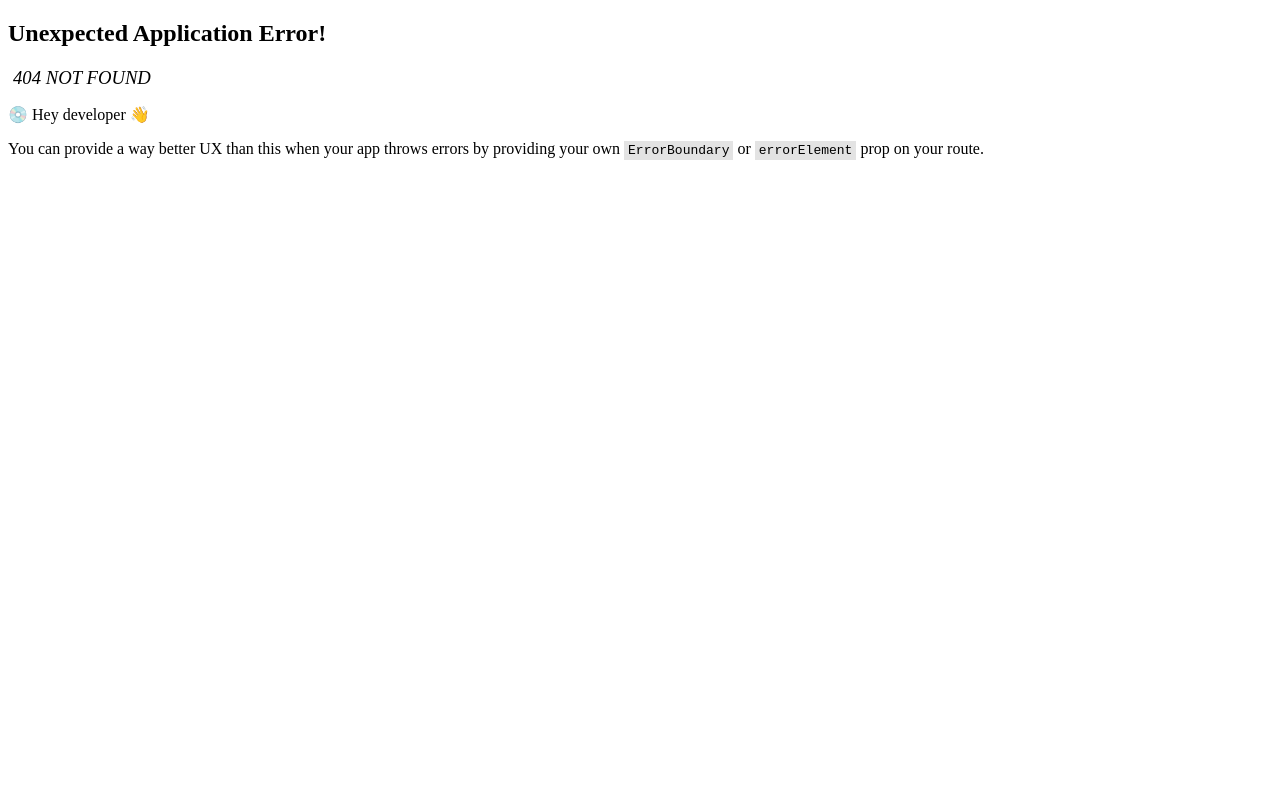
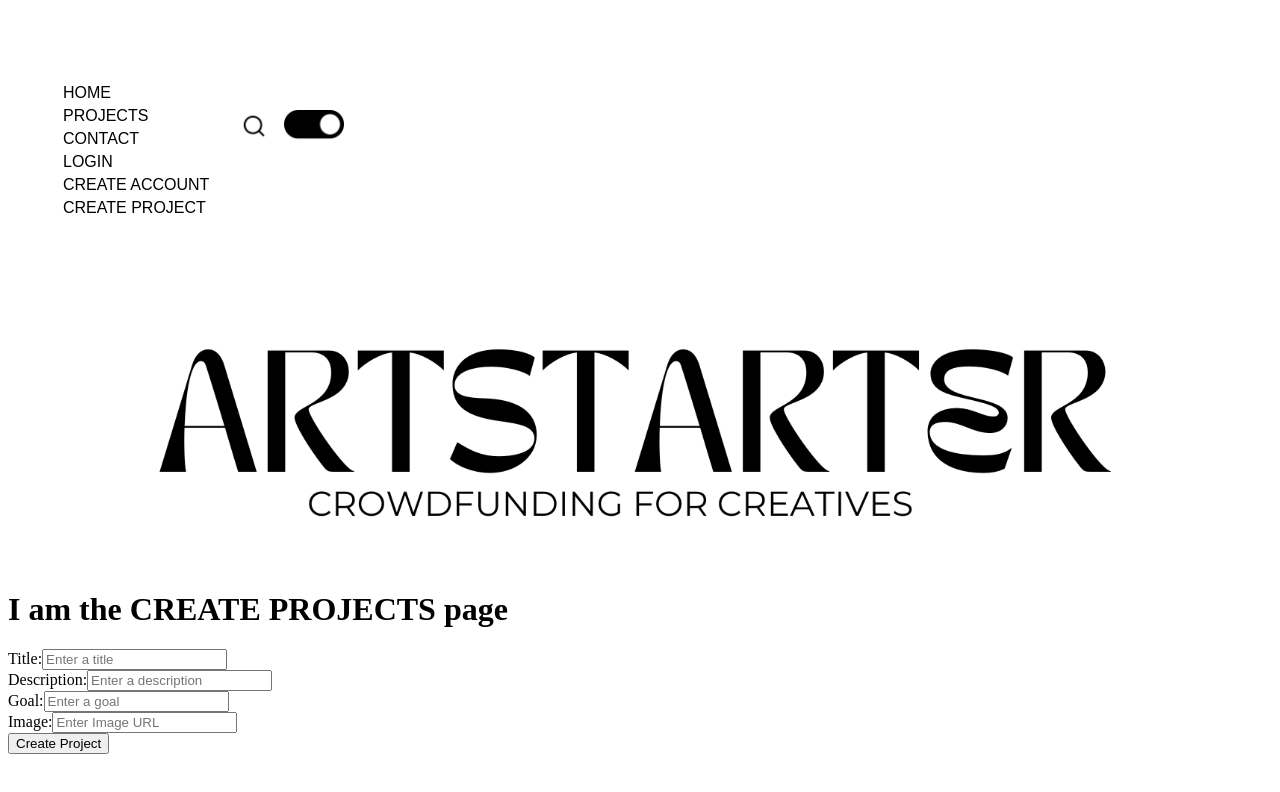
Before and after one commit to goyadev/crowdfunding-frontend, a React (Vite) app: page /create-project in a window 1280 px wide. Before the commit this address had no page. Shown: the top 792 px of the page. Built offline with nearby package versions, Linux system fonts and the light colour scheme.

Commit message:
login and create user working. Working on fixing create project. Currently getting a 401 error about not being auth

```diff
--- a/src/api/post-create-user.js
+++ b/src/api/post-create-user.js
@@ -1,38 +1,33 @@
-// create async function createUser
 async function createUser(username, password) {
-  // will need the env. URL
+  const url = `${import.meta.env.VITE_API_URL}/create-users/`;
 
-  const url = `${import.meta.env.VITE_API_URL}/create-users/`;
-  // likely need response = await fetch again like postLogin
-
-  // METHOD: POST
+  try {
     const response = await fetch(url, {
       method: "POST",
-
-    // headers needed?
       headers: {
         "Content-Type": "application/json",
       },
-    // body to stringify: username, password, email
       body: JSON.stringify({
         username: username,
         password: password,
       }),
     });
-  // if response is not ok, then error
+
     if (!response.ok) {
-    const fallbackError = `Error trying to login`;
+      const fallbackError = `Error creating user`;
       const data = await response.json().catch(() => {
         throw new Error(fallbackError);
       });
       const errorMessage = data?.detail ?? fallbackError;
       throw new Error(errorMessage);
     }
-  // fallback error 'Error creating user'
 
-  // create catch error with fallback error
+    return await response.json();
+  } catch (error) {
+    // Handle fetch or other errors
+    console.error("Error creating user:", error);
+    throw new Error("Error creating user. Please try again later.");
+  }
+}
 
-  // return await reponse.json();
-  return await response.json();
-}
 export default createUser;
--- a/src/api/post-project.js
+++ b/src/api/post-project.js
@@ -1,5 +1,5 @@
 // create asyn function for postProject
-async function postProject() {
+async function postProject(title, description, goal, image) {
   // const URL from .env
   const url = `${import.meta.env.VITE_API_URL}/projects/`;
   // const reponse for URL with fetch, method is POST
@@ -15,8 +15,7 @@ async function postProject() {
       title: title,
       description: description,
       goal: goal,
-      date_created: date_created,
-      owner: owner,
+      image: image,
     }),
   });
   // what errors should we use
--- /dev/null
+++ b/src/components/CreateProject.jsx
@@ -0,0 +1,98 @@
+// import the CSS file and imports
+import { useState } from "react";
+import postProject from "../api/post-project";
+import { useNavigate } from "react-router-dom";
+
+// Things needed in form: "title": "Project three", "description", "goal","image":
+export function CreateProjectForm() {
+  const navigate = useNavigate();
+  const [title, setTitle] = useState("");
+  const [description, setDescription] = useState("");
+  const [goal, setGoal] = useState("");
+  const [image, setImage] = useState("");
+
+  const handleTitleChange = (event) => {
+    setTitle(event.target.value);
+    console.log("Title test");
+  };
+
+  const handleDescriptionChange = (event) => {
+    setDescription(event.target.value);
+    console.log("Description test");
+  };
+
+  const handleGoalChange = (event) => {
+    setGoal(event.target.value);
+    console.log("Goal test");
+  };
+
+  const handleImageChange = (event) => {
+    setImage(event.target.value);
+    console.log("Image test");
+  };
+
+  const handleSubmit = async (event) => {
+    event.preventDefault();
+
+    try {
+      // Call the createUser API function with the user data
+      await postProject(title, description, goal, image);
+
+      // Optionally, you can navigate to another page after successful user creation
+      navigate("/success");
+    } catch (error) {
+      console.error("Error posting project:", error);
+      // Handle error appropriately (e.g., show error message)
+    }
+  };
+
+  // The form
+
+  return (
+    <form className="form">
+      <div>
+        <label htmlFor="title">Title:</label>
+        <input
+          type="text"
+          id="title"
+          placeholder="Enter a title"
+          value={title}
+          onChange={handleTitleChange}
+        />
+      </div>
+      <div>
+        <label htmlFor="description">Description:</label>
+        <input
+          type="text"
+          id="description"
+          placeholder="Enter a description"
+          value={description}
+          onChange={handleDescriptionChange}
+        />
+      </div>
+      <div>
+        <label htmlFor="goal">Goal:</label>
+        <input
+          type="text"
+          id="goal"
+          placeholder="Enter a goal"
+          value={goal}
+          onChange={handleGoalChange}
+        />
+      </div>
+      <div>
+        <label htmlFor="image">Image:</label>
+        <input
+          type="text"
+          id="image"
+          placeholder="Enter Image URL"
+          value={image}
+          onChange={handleImageChange}
+        />
+      </div>
+      <button type="submit" onClick={handleSubmit}>
+        Create Project
+      </button>
+    </form>
+  );
+}
--- a/src/components/CreateUserForm.jsx
+++ b/src/components/CreateUserForm.jsx
@@ -1,20 +1,43 @@
-// import { useState } from "react";
-// import createUser from "../api/post-create-user";
-// import { useNavigate } from "react-router-dom";
+import { useState } from "react";
+import createUser from "../api/post-create-user";
+import { useNavigate } from "react-router-dom";
 
 export function CreateUserForm() {
-  //   const navigate = useNavigate();
-  const logfunc = () => console.log("weeee");
+  const navigate = useNavigate();
 
-  // keep track of username with useState
-  // keep track of password with useState
+  const [username, setUsername] = useState("");
+  // const [email, setEmail] = useState("");
+  const [password, setPassword] = useState("");
 
-  // update username when value changes
-  // update password when value changes
+  const handleUsernameChange = (event) => {
+    setUsername(event.target.value);
+    console.log("Username test");
+  };
 
-  // validate that email has @something.com
+  // const handleEmailChange = (event) => {
+  //   setEmail(event.target.value);
+  //   console.log("Email test");
+  // };
 
-  // when the form is submitted, do the API coolness
+  const handlePasswordChange = (event) => {
+    setPassword(event.target.value);
+    console.log("Password test");
+  };
+
+  const handleSubmit = async (event) => {
+    event.preventDefault();
+
+    try {
+      // Call the createUser API function with the user data
+      await createUser(username, password);
+
+      // Optionally, you can navigate to another page after successful user creation
+      navigate("/success");
+    } catch (error) {
+      console.error("Error creating user:", error);
+      // Handle error appropriately (e.g., show error message)
+    }
+  };
 
   return (
     <form className="form">
@@ -24,28 +47,31 @@ export function CreateUserForm() {
           type="text"
           id="username"
           placeholder="Enter username"
-          onChange={logfunc}
+          value={username}
+          onChange={handleUsernameChange}
         />
       </div>
-      <div>
+      {/* <div>
         <label htmlFor="email">Email:</label>
         <input
           type="text"
           id="email"
           placeholder="Enter email"
-          onChange={logfunc}
+          value={email}
+          onChange={handleEmailChange}
         />
-      </div>
+      </div> */}
       <div>
         <label htmlFor="password">Password:</label>
         <input
           type="password"
           id="password"
           placeholder="Password"
-          onChange={logfunc}
+          value={password}
+          onChange={handlePasswordChange}
         />
       </div>
-      <button type="submit" onClick={logfunc}>
+      <button type="submit" onClick={handleSubmit}>
         Create
       </button>
     </form>
--- a/src/components/NavBar.jsx
+++ b/src/components/NavBar.jsx
@@ -22,6 +22,9 @@ function NavBar() {
             <li>
               <Link to="/create-account">CREATE ACCOUNT</Link>
             </li>
+            <li>
+              <Link to="/create-project">CREATE PROJECT</Link>
+            </li>
           </ul>
         </nav>
         <img src="/search.png" className="icon" id="search" alt="searchbar" />
--- a/src/main.jsx
+++ b/src/main.jsx
@@ -8,7 +8,7 @@ import ContactPage from "./pages/ContactPage.jsx";
 import AllProjectsPage from "./pages/AllProjectsPage.jsx";
 import LoginPage from "./pages/LoginPage.jsx";
 import CreateUserPage from "./pages/CreateUserPage.jsx";
-// { path: "/", element: <ContactPage /> },
+import CreateProjectsPage from "./pages/CreateProjectPage.jsx";
 
 const router = createBrowserRouter([
   {
@@ -36,6 +36,10 @@ const router = createBrowserRouter([
         path: "/create-account",
         element: <CreateUserPage />,
       },
+      {
+        path: "/create-project",
+        element: <CreateProjectsPage />,
+      },
     ],
   },
 ]);
--- /dev/null
+++ b/src/pages/CreateProjectPage.jsx
@@ -0,0 +1,14 @@
+import { CreateProjectForm } from "../components/CreateProject";
+import { Head } from "../components/Head";
+
+export function CreateProjectsPage() {
+  return (
+    <>
+      <Head />
+      <h1>I am the CREATE PROJECTS page</h1>
+      <CreateProjectForm />
+    </>
+  );
+}
+
+export default CreateProjectsPage;
```
Lines whose indentation alone changed are shown as unchanged.
